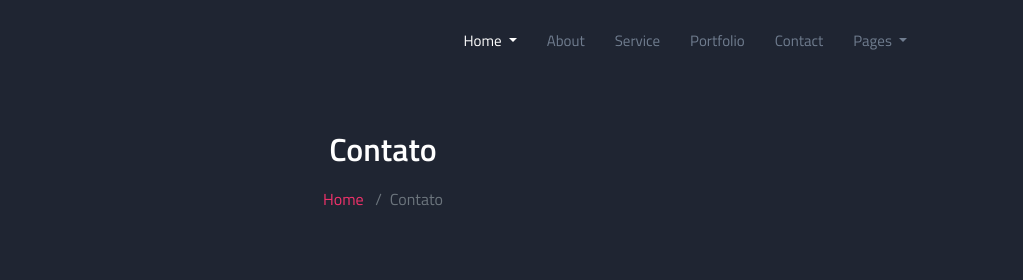
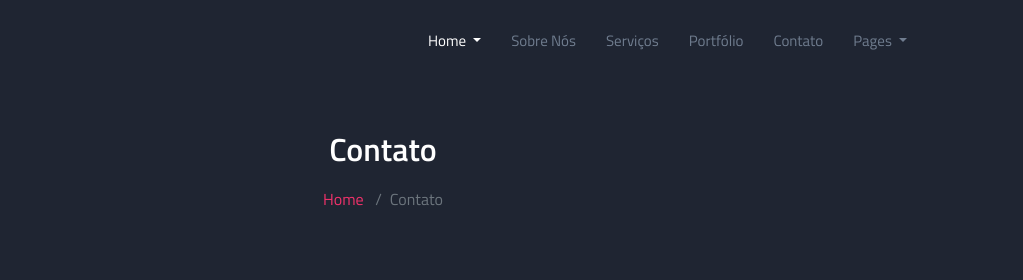
Before and after one commit to themefisher/navigator-bootstrap, a website: page theme/contact.html in a window 1280 px wide. Shown: the top 280 px of the page, 257-1280 px from the left. Drawn offline with Linux system fonts and the light colour scheme; some packages are replaced by stand-ins of ours; files whose address does not match are found by name.

Commit message:
change menus header

```diff
--- a/theme/contact.html
+++ b/theme/contact.html
@@ -115,16 +115,16 @@ Fixed Navigation
                             </div>
                         </li>
                         <li class="nav-item">
-                                <a class="nav-link" href="about.html">About</a>
+                            <a class="nav-link" href="about.html">Sobre Nós</a>
                         </li>
                         <li class="nav-item">
-                                <a class="nav-link" href="service.html">Service</a>
+                            <a class="nav-link" href="service.html">Serviços</a>
                         </li>
                         <li class="nav-item">
-                                <a class="nav-link" href="portfolio.html">Portfolio</a>
+                            <a class="nav-link" href="portfolio.html">Portfólio</a>
                         </li>
                         <li class="nav-item">
-                                <a class="nav-link" href="contact.html">Contact</a>
+                            <a class="nav-link" href="contact.html">Contato</a>
                         </li>
                             <li class="nav-item dropdown">
                                 <a class="nav-link dropdown-toggle" href="#" id="navbarDropdown" role="button" data-toggle="dropdown" aria-haspopup="true"
```
Also changed, not shown: theme/about.html (+4 -4 lines), theme/portfolio.html (+4 -4 lines), theme/service.html (+4 -4 lines). Lines whose indentation alone changed are shown as unchanged.
